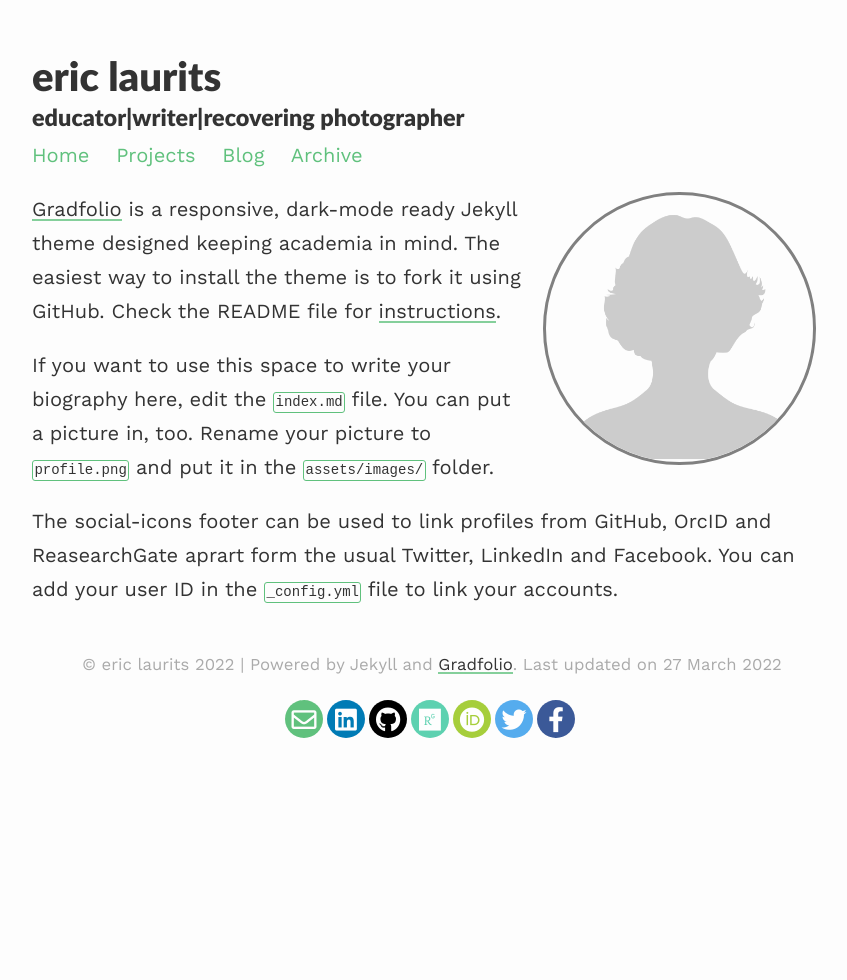
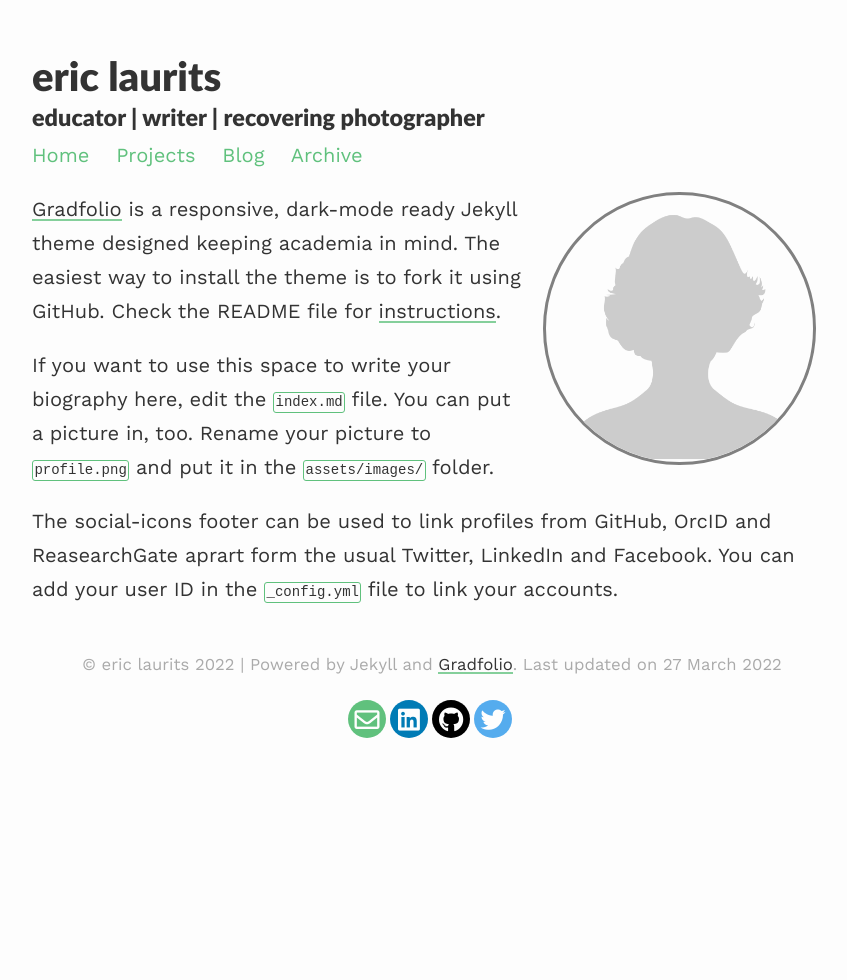
Before and after one commit to ericlaurits/landing, a Jekyll site: the page built from index.md, in a window 1280 px wide. Shown: the whole page, without its empty margins (208-1055 px from the left). Built offline with Jekyll 4.4.1, drawn with Linux system fonts in a browser that asks for light colours; nearby versions of some CDN libraries; part of the change alters nothing that is shown.

```diff
--- a/_config.yml
+++ b/_config.yml
@@ -1,7 +1,7 @@
 ### eric laurits
 
 title: eric laurits
-description: educator|writer|recovering photographer
+description: educator | writer | recovering photographer
 
 baseurl: /landing #name of GitHub repository
 url: "" #custom url to be used instead of GitHub repository
@@ -17,12 +17,9 @@ permalink: /blog/:year/:title/
 paginate_path: /blog/page:num/
 
 # Social media links in footer
-facebook: "#"
-twitter: "#"
-linkedin: "#"
-github: "#"
-researchgate: "#"
-orcid: "#"
+instagram: "ericlaurits"
+twitter: "ericlaurits"
+linkedin: "ericlaurits"
 
 highlighter: rouge
 markdown: kramdown
```
